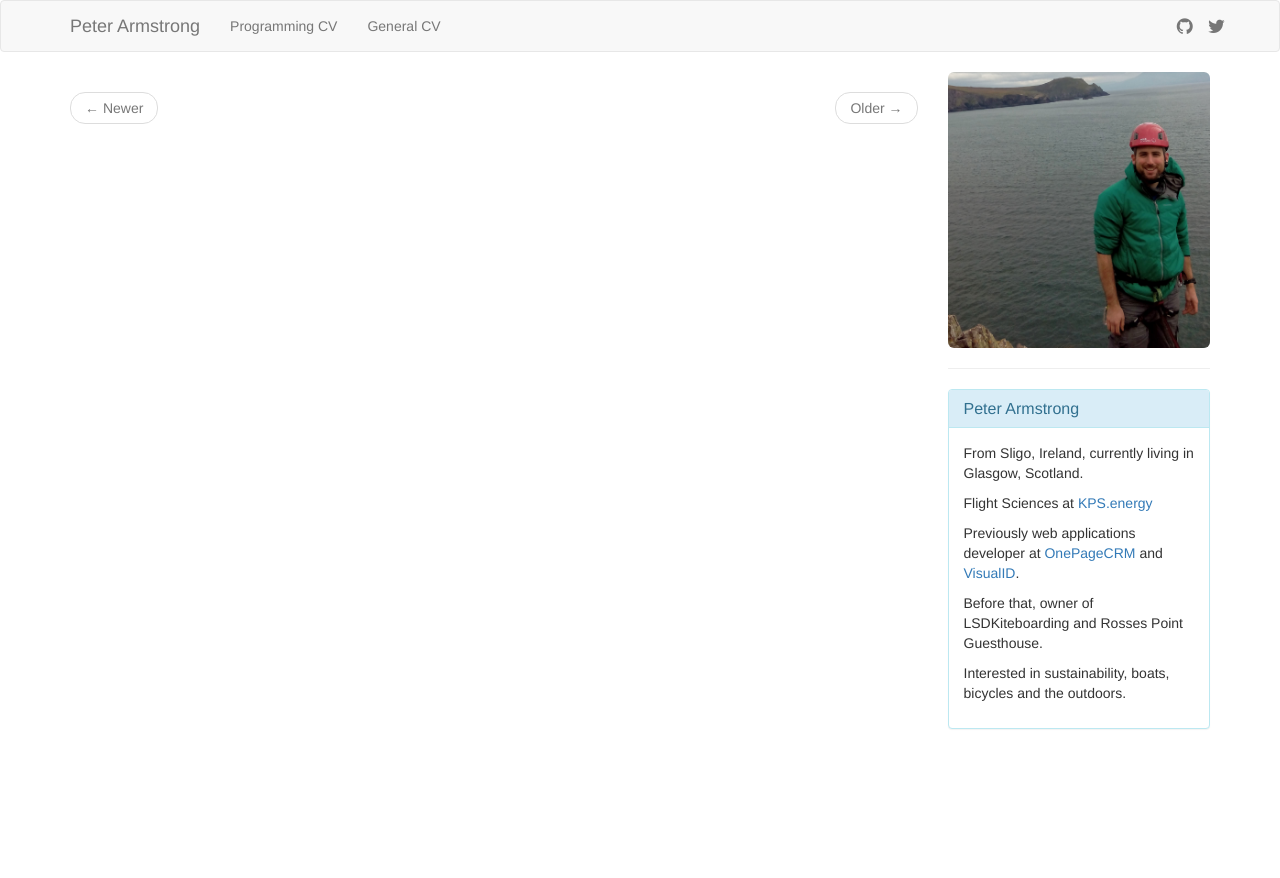
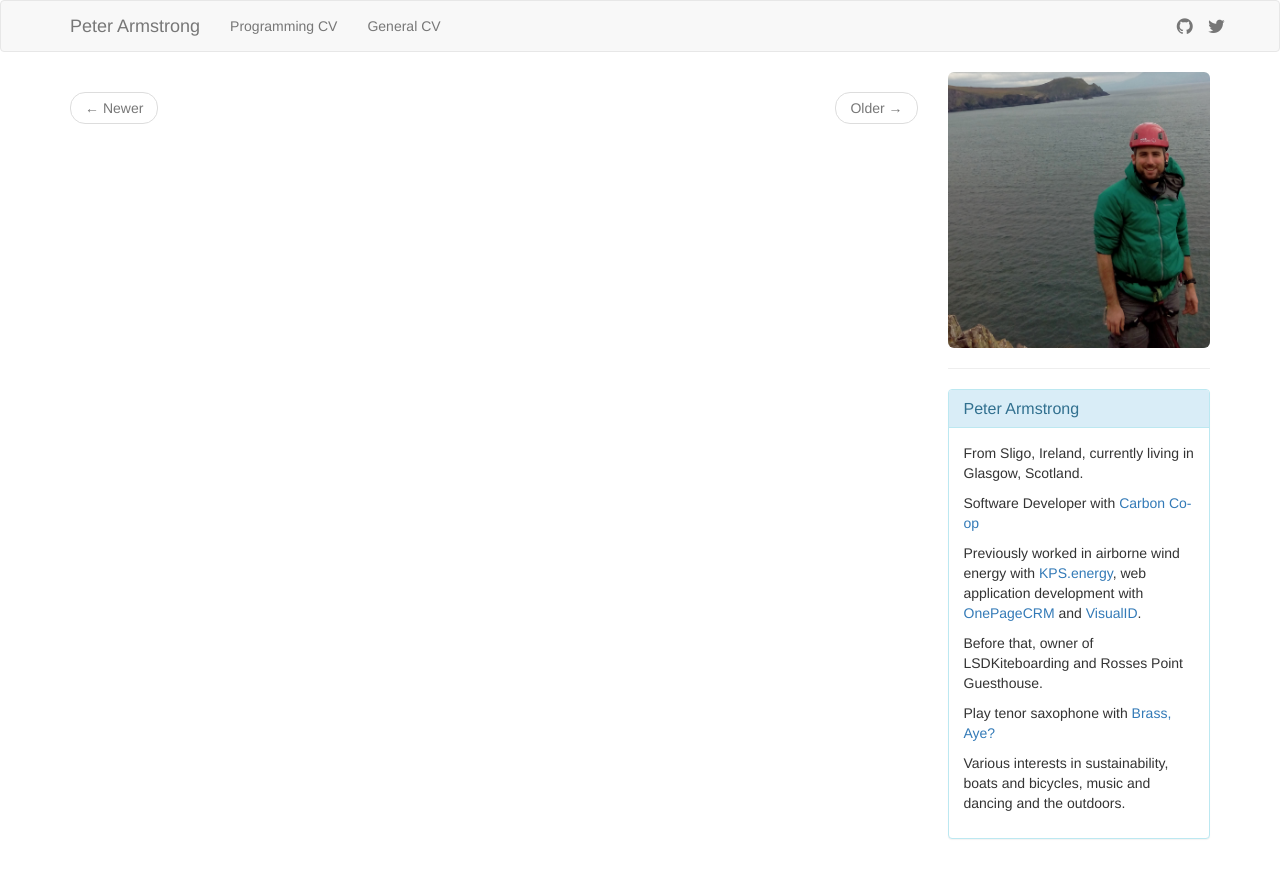
Before and after one commit to peteretep/peteretep.github.io, a Jekyll site: the page built from index.html, in a window 1280 px wide. Shown: the top 878 px of the page. Built offline with Jekyll 4.4.1, drawn with Linux system fonts in a browser that asks for light colours; nearby versions of some CDN libraries.

Commit message:
updated about

```diff
--- a/_includes/about.html
+++ b/_includes/about.html
@@ -9,9 +9,10 @@
   </div>
   <div class="panel-body">
     <p>From Sligo, Ireland, currently living in Glasgow, Scotland.</p>
-    <p>Flight Sciences at <a href="http://kps.energy">KPS.energy</a></p>
-    <p>Previously web applications developer at <a href="http://onepagecrm.com">OnePageCRM</a> and <a href="http://visualid.com">VisualID</a>.</p>
+    <p>Software Developer with <a href="http://carbon.coop">Carbon Co-op</a></p>
+    <p>Previously worked in airborne wind energy with <a href="http://kps.energy">KPS.energy</a>, web application development with <a href="http://onepagecrm.com">OnePageCRM</a> and <a href="http://visualid.com">VisualID</a>.</p>
     <p>Before that, owner of LSDKiteboarding and Rosses Point Guesthouse.</p>
-    <p>Interested in sustainability, boats, bicycles and the outdoors.</p>
+    <p>Play tenor saxophone with <a href="http://brassaye.org">Brass, Aye?</a></p>
+    <p>Various interests in sustainability, boats and bicycles, music and dancing and the outdoors.</p>
   </div>
 </div>
```
